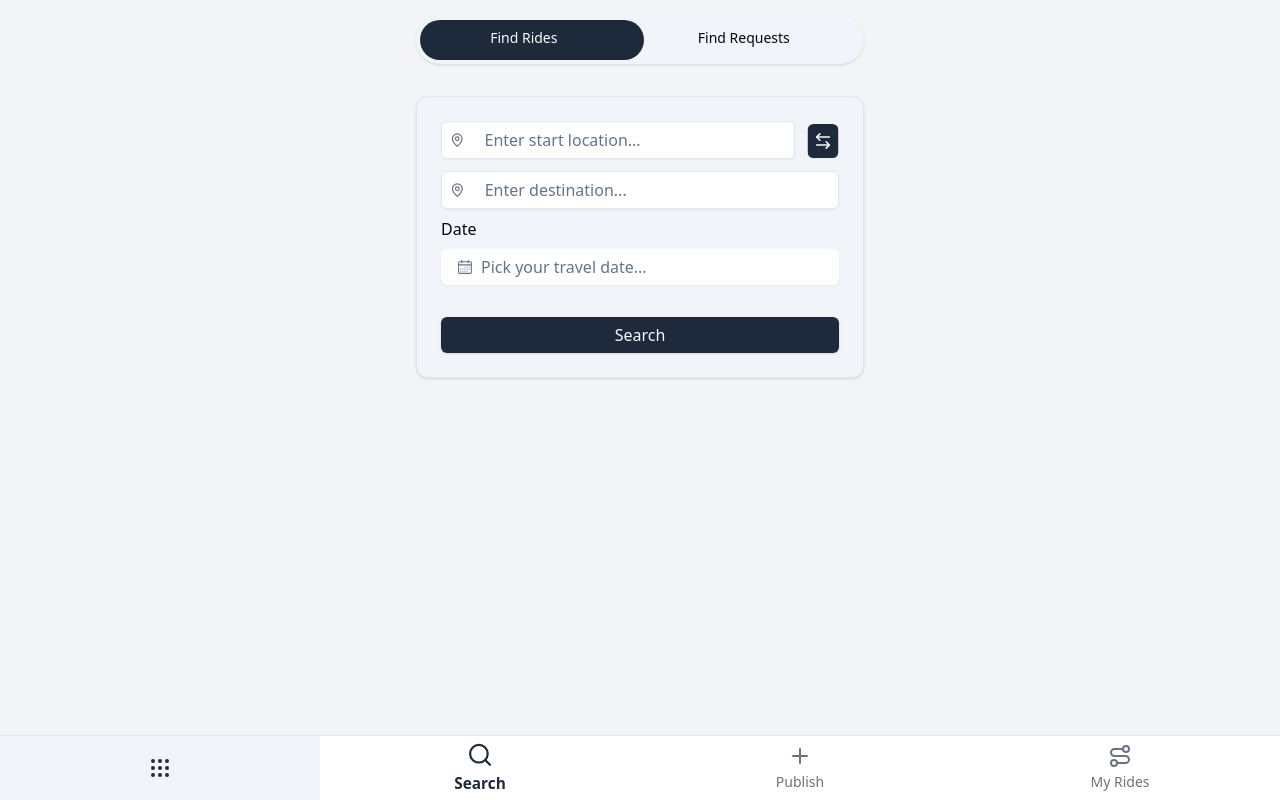
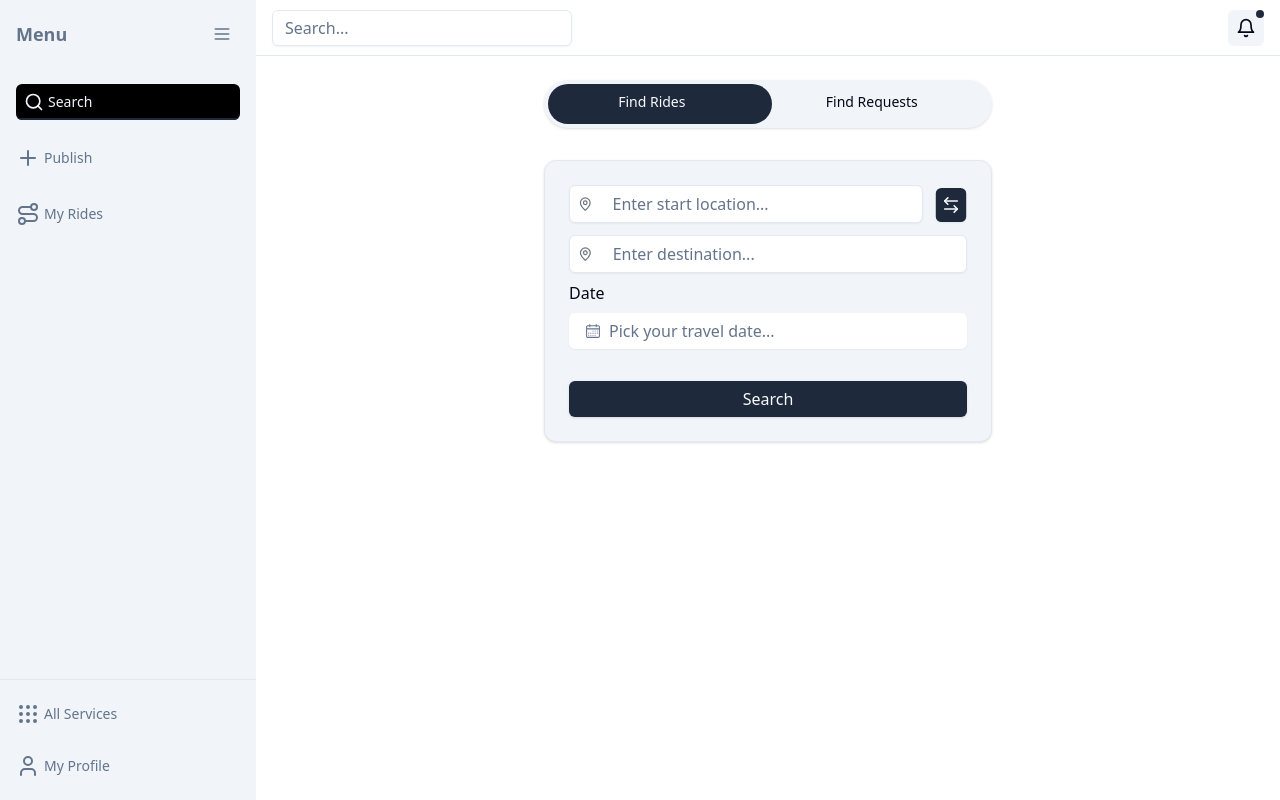
Before and after one commit to aravindSiruvuru05/saha, a Next.js app in the folder web/: page /rides-home in a window 1280 px wide. Built offline with nearby package versions, Linux system fonts and the light colour scheme; sample sign-in values are in the browser's storage.

Commit message:
updated mibile vs desktop view of service dashboard

```diff
--- /dev/null
+++ b/web/components/pages/ServiceDashboardLayout.tsx
@@ -0,0 +1,204 @@
+'use client';
+
+import React, { Children, useState } from 'react';
+import {
+  Bell,
+  Menu,
+  Home,
+  Settings,
+  Users,
+  FileText,
+  ChevronRight,
+  Grip,
+  User,
+} from 'lucide-react';
+import { motion } from 'framer-motion';
+import { Button } from '@/components/ui/button';
+import { Input } from '@/components/ui/input';
+import { cn } from '@/lib/utils';
+import { useActiveTab } from './ActiveTabContext';
+import { useIonRouter } from '@ionic/react';
+
+interface IMenuItems {
+  icon: JSX.Element;
+  label: string;
+  id: string;
+  component: JSX.Element;
+}
+
+interface IServiceDashboardLayoutPros {
+  menuItems: IMenuItems[];
+}
+
+export const ServiceDashboardLayout: React.FC<IServiceDashboardLayoutPros> = ({
+  menuItems,
+}) => {
+  const [sidebarOpen, setSidebarOpen] = useState(true);
+  const { activeTab, setActiveTab } = useActiveTab();
+  const router = useIonRouter(); // Use IonRouter for navigation
+
+  return (
+    <div className="min-h-screen bg-background flex">
+      {/* Sidebar */}
+      <motion.aside
+        initial={false}
+        animate={{ width: sidebarOpen ? '16rem' : '4rem' }}
+        className={cn(
+          'bg-muted text-muted-foreground h-[100vh]',
+          'flex flex-col overflow-hidden hidden md:flex',
+        )}
+      >
+        <div className="p-4 flex justify-between items-center ">
+          {sidebarOpen && <h2 className="text-lg font-semibold">Menu</h2>}
+          <Button
+            variant="ghost"
+            size="icon"
+            onClick={() => setSidebarOpen(!sidebarOpen)}
+          >
+            <Menu className="h-5 w-5" />
+          </Button>
+        </div>
+        <nav className="flex-1">
+          <ul className="py-2 flex flex-col gap-1">
+            {menuItems.map((item, index) => (
+              <motion.li
+                key={index}
+                initial={false}
+                animate={{ opacity: 1, x: 0 }}
+                transition={{ delay: index * 0.1 }}
+                onClick={() => setActiveTab(item.id)}
+                className={cn(
+                  'flex w-full justify-start px-4 text-sm py-2',
+                  sidebarOpen ? '' : 'justify-center',
+                )}
+              >
+                <Button
+                  variant="ghost"
+                  className={cn(
+                    'w-full justify-start relative overflow-hidden group gap-1 p-3',
+                    sidebarOpen ? 'px-0' : 'px-0 py-2 justify-center',
+                    activeTab === item.id &&
+                      'px-0 bg-black text-accent hover:bg-foreground/80 hover:text-white',
+                    sidebarOpen && activeTab === item.id && 'px-2',
+                  )}
+                  onClick={() => setActiveTab(item.id)}
+                >
+                  {item.icon}
+                  {sidebarOpen && (
+                    <span className="truncate">{item.label}</span>
+                  )}
+                  <motion.div
+                    className="absolute bottom-0 left-0 h-0.5 bg-primary"
+                    initial={{ width: 0 }}
+                    animate={{ width: activeTab === item.id ? '100%' : 0 }}
+                    transition={{ duration: 0.2 }}
+                  />
+                  <motion.div
+                    className="absolute inset-0 bg-primary/10 pointer-events-none"
+                    initial={{ opacity: 0 }}
+                    whileHover={{ opacity: 1 }}
+                    transition={{ duration: 0.2 }}
+                  />
+                </Button>
+              </motion.li>
+            ))}
+          </ul>
+        </nav>
+        <div className=" border-t">
+          <ul className="py-2">
+            {[
+              { icon: <Grip />, label: 'All Services', id: 'home' },
+              { icon: <User />, label: 'My Profile' },
+            ].map((item, index) => (
+              <li
+                key={index}
+                className={cn(
+                  'flex w-full justify-start px-4 text-sm py-2',
+                  sidebarOpen ? '' : 'justify-center',
+                )}
+              >
+                <Button
+                  variant="ghost"
+                  className={cn(
+                    'w-full justify-start relative overflow-hidden group gap-1 p-3',
+                    sidebarOpen ? 'px-0' : 'px-0 py-2 justify-center',
+                    activeTab === item.id &&
+                      'px-0 bg-black text-accent hover:bg-foreground/80 hover:text-white',
+                    sidebarOpen && activeTab === item.id && 'px-2',
+                  )}
+                  onClick={() =>
+                    item.id === 'home' && router.push('/', 'root', 'replace')
+                  }
+                >
+                  {item.icon}
+                  {sidebarOpen && (
+                    <span className="truncate">{item.label}</span>
+                  )}
+                  <motion.div
+                    className="absolute bottom-0 left-0 h-0.5 bg-primary"
+                    initial={{ width: 0 }}
+                    animate={{ width: activeTab === item.id ? '100%' : 0 }}
+                    transition={{ duration: 0.2 }}
+                  />
+                  <motion.div
+                    className="absolute inset-0 bg-primary/10 pointer-events-none"
+                    initial={{ opacity: 0 }}
+                    whileHover={{ opacity: 1 }}
+                    transition={{ duration: 0.2 }}
+                  />
+                </Button>
+              </li>
+            ))}
+          </ul>
+        </div>
+      </motion.aside>
+
+      {/* Main content */}
+      <div className="flex-1 flex flex-col">
+        {/* Top navbar */}
+        <header className="bg-background border-b h-14 flex items-center justify-between px-4">
+          <div className="flex items-center gap-2">
+            <Input
+              type="search"
+              placeholder="Search..."
+              className="w-[200px] lg:w-[300px]"
+            />
+          </div>
+          <Button variant="ghost" size="icon" className="relative bg-accent">
+            <Bell className="h-5 w-5" />
+            <span className="absolute top-0 right-0 h-2 w-2 rounded-full bg-primary" />
+          </Button>
+        </header>
+
+        <main className="flex-1 p-6">
+          {menuItems.find(mI => mI.id === activeTab)?.component}
+        </main>
+      </div>
+      <footer className="fixed bottom-0 left-0 right-0 bg-white border-t border-gray-200 shadow-lg lg:pb-0 md:hidden">
+        <nav className="flex justify-around items-center h-16">
+          <button
+            className={`flex flex-col items-center justify-center w-full h-full bg-accent`}
+            onClick={() => router.push('/', 'root', 'replace')}
+          >
+            <Grip className="h-6 w-6" />
+          </button>
+          {menuItems.map((item, index) => {
+            return (
+              <button
+                onClick={() => setActiveTab(item.id)}
+                className={`flex flex-col items-center justify-center w-full h-full  ${
+                  activeTab === item.id
+                    ? 'text-primary font-bold'
+                    : 'text-gray-500 scale-95'
+                }`}
+              >
+                {item.icon}
+                <span className="text-sm mt-1">{item.label}</span>
+              </button>
+            );
+          })}
+        </nav>
+      </footer>
+    </div>
+  );
+};
--- a/web/components/pages/ride/RideHomeLayout.tsx
+++ b/web/components/pages/ride/RideHomeLayout.tsx
@@ -9,6 +9,7 @@ import { MyRides } from './MyRides';
 import { useIonRouter } from '@ionic/react';
 import { useActiveTab } from '../ActiveTabContext';
 import { ToggleBar } from '@/components/ui/commonComponents/ToggleBar';
+import { ServiceDashboardLayout } from '../ServiceDashboardLayout';
 
 const ActiveTabContext = createContext({
   activeTab: 'ride-search', // Default value
@@ -16,23 +17,32 @@ const ActiveTabContext = createContext({
 });
 
 export const RideHomeLayout = () => {
-  const query = new URLSearchParams(location.search);
-
-  // const [activeTab, setActiveTab] = useState('ride-search');
-  const { activeTab, setActiveTab } = useActiveTab();
-  const [isMenuOpen, setIsMenuOpen] = useState(false);
-
-  const router = useIonRouter(); // Use IonRouter for navigation
-
   return (
-    <div className="flex flex-col min-h-screen bg-gray-100">
-      <main
-        className="flex-grow min-h-screen flex items-start justify-center p-4 mb-20 overflow-auto bg-right md:bg-center bg-cover w-lg"
-        // style={{
-        //   backgroundImage: `url(${images.src})`,
-        // }}
-      >
-        {activeTab === 'publish' && (
+    <ServiceDashboardLayout
+      menuItems={[
+        {
+          id: 'ride-search',
+          label: 'Search',
+          component: (
+            <ToggleBar
+              options={[
+                {
+                  label: 'Find Rides',
+                  component: <RidesSearch />,
+                },
+                {
+                  label: 'Find Requests',
+                  component: <>No implementation</>,
+                },
+              ]}
+            />
+          ),
+          icon: <Search className="h-5 w-5" />,
+        },
+        {
+          id: 'publish',
+          label: 'Publish',
+          component: (
             <ToggleBar
               options={[
                 {
@@ -45,71 +55,16 @@ export const RideHomeLayout = () => {
                 },
               ]}
             />
-        )}
-        {activeTab === 'ride-search' && (
-          <ToggleBar
-            options={[
-              {
-                label: 'Find Rides',
-                component: <RidesSearch />,
+          ),
+          icon: <Plus />,
         },
         {
-                label: 'Find Requests',
-                component: <>No implementation</>,
+          id: 'my-ride',
+          label: 'My Rides',
+          component: <MyRides />,
+          icon: <Route />,
         },
       ]}
     />
-        )}
-        {activeTab === 'my-rides' && <MyRides />}
-      </main>
-
-      <footer className="fixed bottom-0 left-0 right-0 bg-white border-t border-gray-200 shadow-lg lg:pb-0">
-        <nav className="flex justify-around items-center h-16">
-          <button
-            onClick={() => router.push('/', 'root', 'replace')}
-            className={`flex flex-col items-center justify-center h-full bg-accent w-full ${
-              activeTab === 'ride-search'
-                ? 'text-primary font-bold'
-                : 'text-gray-500'
-            }`}
-          >
-            <Grip className="h-6 w-6" />
-          </button>
-          <button
-            onClick={() => setActiveTab('ride-search')}
-            className={`flex flex-col items-center justify-center w-full h-full  ${
-              activeTab === 'ride-search'
-                ? 'text-primary font-bold scale-110'
-                : 'text-gray-500'
-            }`}
-          >
-            <Search className="h-6 w-6" />
-            <span className="text-sm mt-1">Search</span>
-          </button>
-          <button
-            onClick={() => setActiveTab('publish')}
-            className={`flex flex-col items-center justify-center w-full h-full ${
-              activeTab === 'publish'
-                ? 'text-primary font-bold scale-110'
-                : 'text-gray-500'
-            }`}
-          >
-            <Plus className="h-6 w-6" />
-            <span className="text-sm mt-1">Publish</span>
-          </button>
-          <button
-            onClick={() => setActiveTab('my-rides')}
-            className={`flex flex-col items-center justify-center w-full h-full ${
-              activeTab === 'my-rides'
-                ? 'text-primary font-bold scale-110'
-                : 'text-gray-500'
-            }`}
-          >
-            <Route className="h-6 w-6" />
-            <span className="text-sm mt-1">My Rides</span>
-          </button>
-        </nav>
-      </footer>
-    </div>
   );
 };
```
Lines whose indentation alone changed are shown as unchanged.
